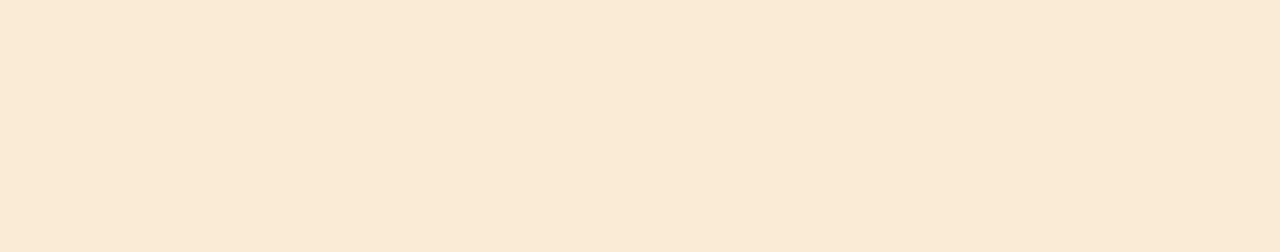
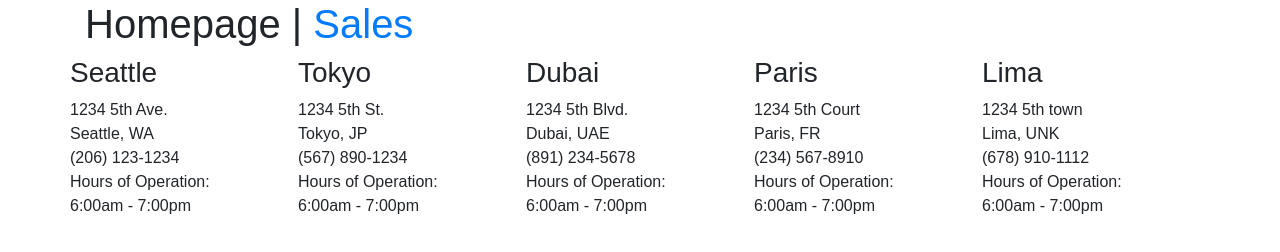
Before and after one commit to rlee171/cookie-stand, a plain HTML site: page index.html in a window 1280 px wide. Drawn offline with nearby package versions, Linux system fonts and the light colour scheme.

Commit message:
index created

```diff
--- a/index.html
+++ b/index.html
@@ -5,8 +5,55 @@
   <meta name="viewport" content="width=device-width, initial-scale=1.0">
   <title>Homepage</title>
   <link rel="stylesheet" href="css/style.css" name="text/css">
+  <link rel="stylesheet" href="https://stackpath.bootstrapcdn.com/bootstrap/4.5.0/css/bootstrap.min.css">
 </head>
 <body>
-
+  <div class="container">
+    <div class="row">
+      <div class="col h1">Homepage | <a href="sales.html">Sales</a></div>
+    </div>
+    <div class="row">
+      <div class="col">
+        <div class="row h3">Seattle</div>
+        <div class="row">1234 5th Ave.</div>
+        <div class="row">Seattle, WA</div>
+        <div class="row">(206) 123-1234</div>
+        <div class="row">Hours of Operation:</div>
+        <div class="row">6:00am - 7:00pm</div>
+      </div>
+      <div class="col">
+        <div class="row h3">Tokyo</div>
+        <div class="row">1234 5th St.</div>
+        <div class="row">Tokyo, JP</div>
+        <div class="row">(567) 890-1234</div>
+        <div class="row">Hours of Operation:</div>
+        <div class="row">6:00am - 7:00pm</div>
+      </div>
+      <div class="col">
+        <div class="row h3">Dubai</div>
+        <div class="row">1234 5th Blvd.</div>
+        <div class="row">Dubai, UAE</div>
+        <div class="row">(891) 234-5678</div>
+        <div class="row">Hours of Operation:</div>
+        <div class="row">6:00am - 7:00pm</div>
+      </div>
+      <div class="col">
+        <div class="row h3">Paris</div>
+        <div class="row">1234 5th Court</div>
+        <div class="row">Paris, FR</div>
+        <div class="row">(234) 567-8910</div>
+        <div class="row">Hours of Operation:</div>
+        <div class="row">6:00am - 7:00pm</div>
+      </div>
+      <div class="col">
+        <div class="row h3">Lima</div>
+        <div class="row">1234 5th town</div>
+        <div class="row">Lima, UNK</div>
+        <div class="row">(678) 910-1112</div>
+        <div class="row">Hours of Operation:</div>
+        <div class="row">6:00am - 7:00pm</div>
+      </div>
+    </div>
+  </div>
 </body>
 </html>
```
Also changed, not shown: sales.html (+9 -2 lines).
